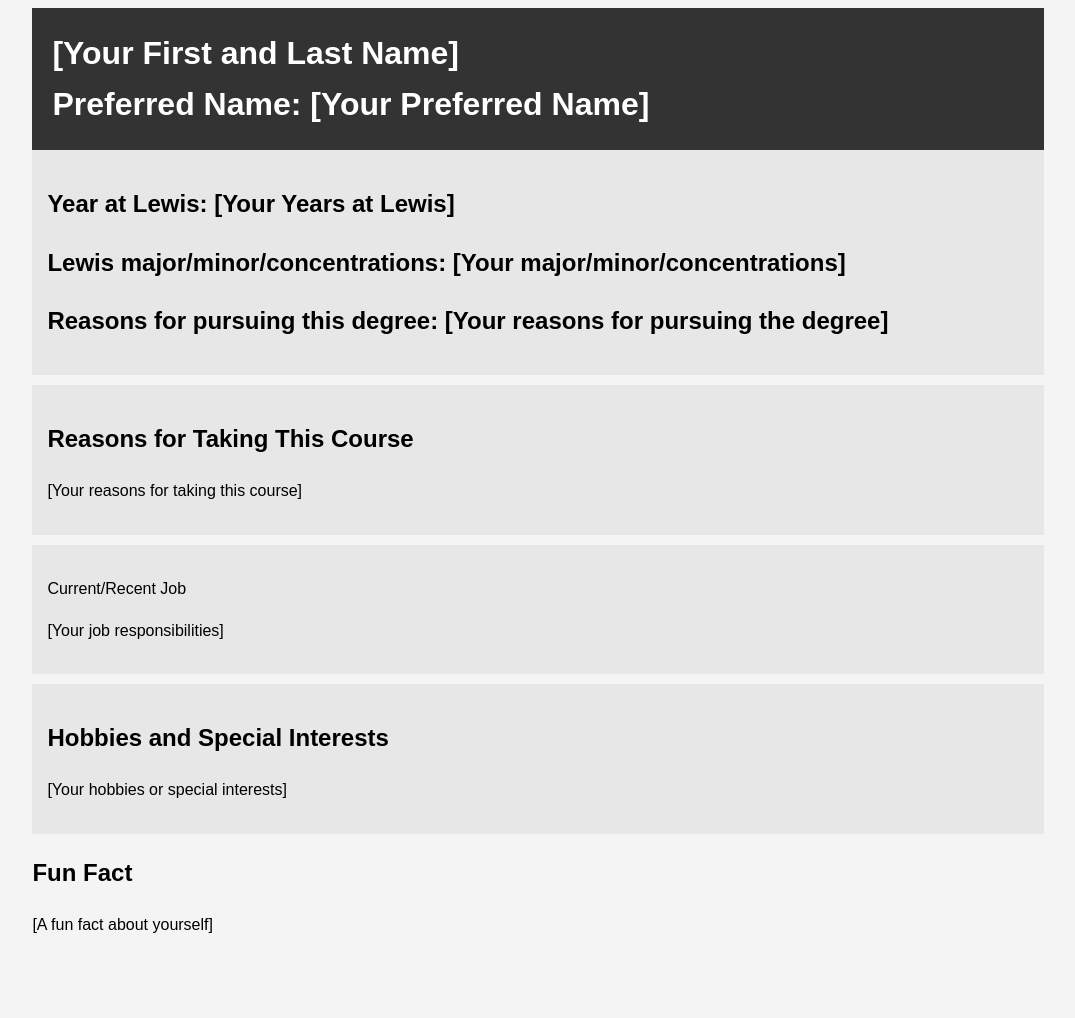
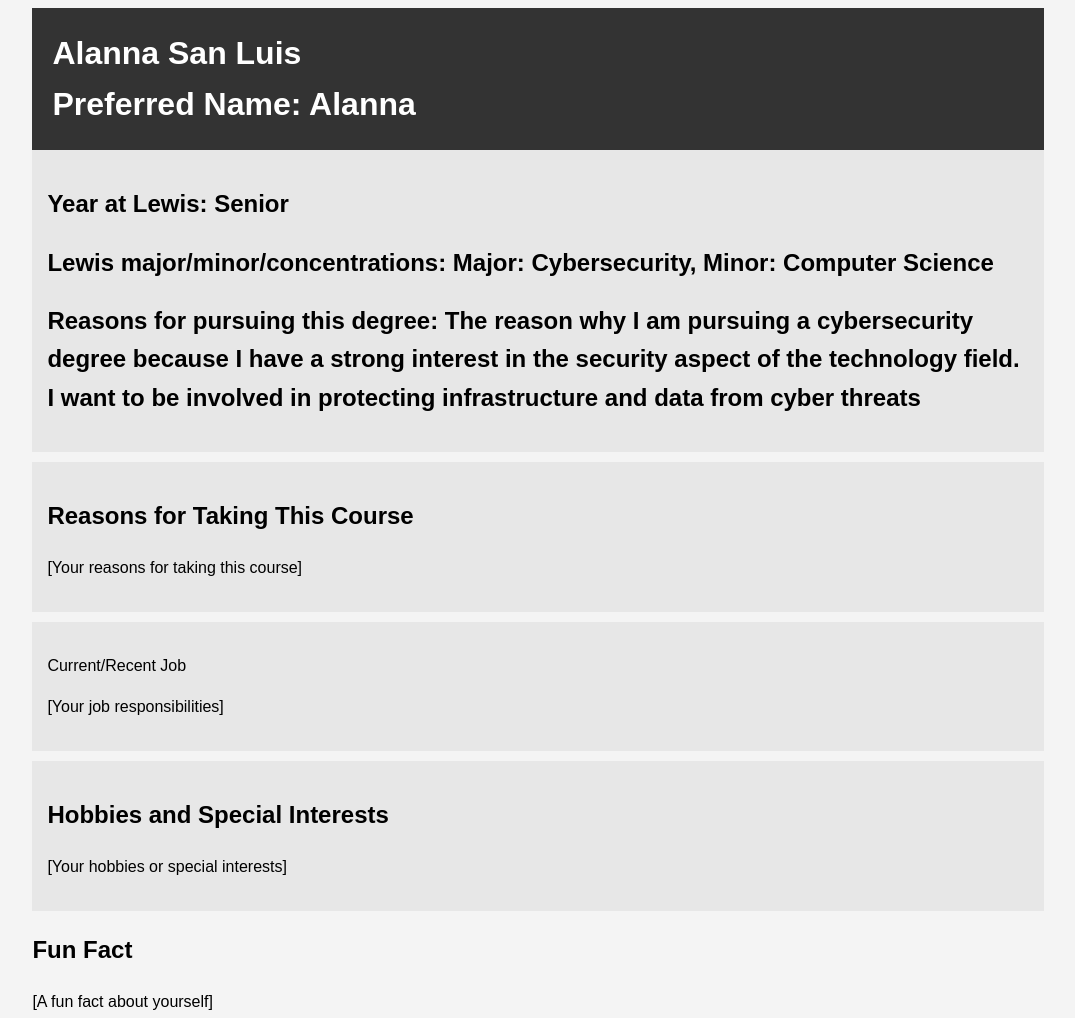
Before and after one commit to Alahub27/me, a plain HTML site: page index.html in a window 1280 px wide. Shown: the whole page, without its empty margins (102-1177 px from the left). Before the commit the page ends 962 px from the top, so only its background shows below. Drawn offline with Linux system fonts and the light colour scheme.

Commit message:
Modify personal details in index.html
Updated personal information and academic details in index.html.

```diff
--- a/index.html
+++ b/index.html
@@ -31,14 +31,14 @@
 <body>
     <div class="container">
         <header class="main-info">
-            <h1>[Your First and Last Name]</h1>
-            <h1>Preferred Name: [Your Preferred Name]</h1>
+            <h1>Alanna San Luis</h1>
+            <h1>Preferred Name: Alanna</h1>
         </header>
 
         <section class="lewis">
-			<h2>Year at Lewis: [Your Years at Lewis]</h2>
-			<h2>Lewis major/minor/concentrations: [Your major/minor/concentrations]</h2>
-			<h2>Reasons for pursuing this degree: [Your reasons for pursuing the degree]</h2>
+			<h2>Year at Lewis: Senior</h2>
+			<h2>Lewis major/minor/concentrations: Major: Cybersecurity, Minor: Computer Science</h2>
+			<h2>Reasons for pursuing this degree: The reason why I am pursuing a cybersecurity degree because I have a strong interest in the security aspect of the technology field. I want to be involved in protecting infrastructure and data from cyber threats</h2>
         </section>
 
 		<section class="course">
```
